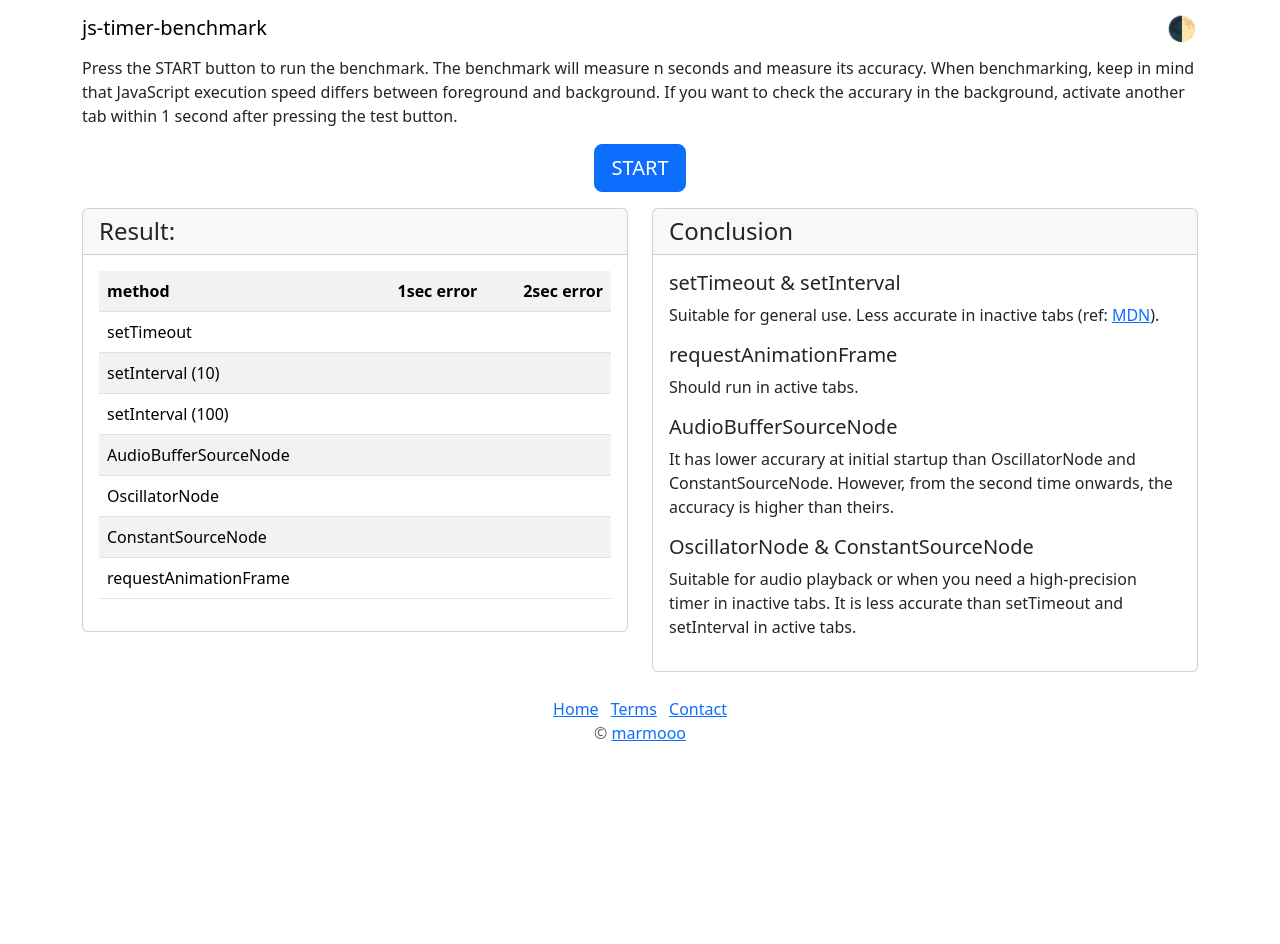
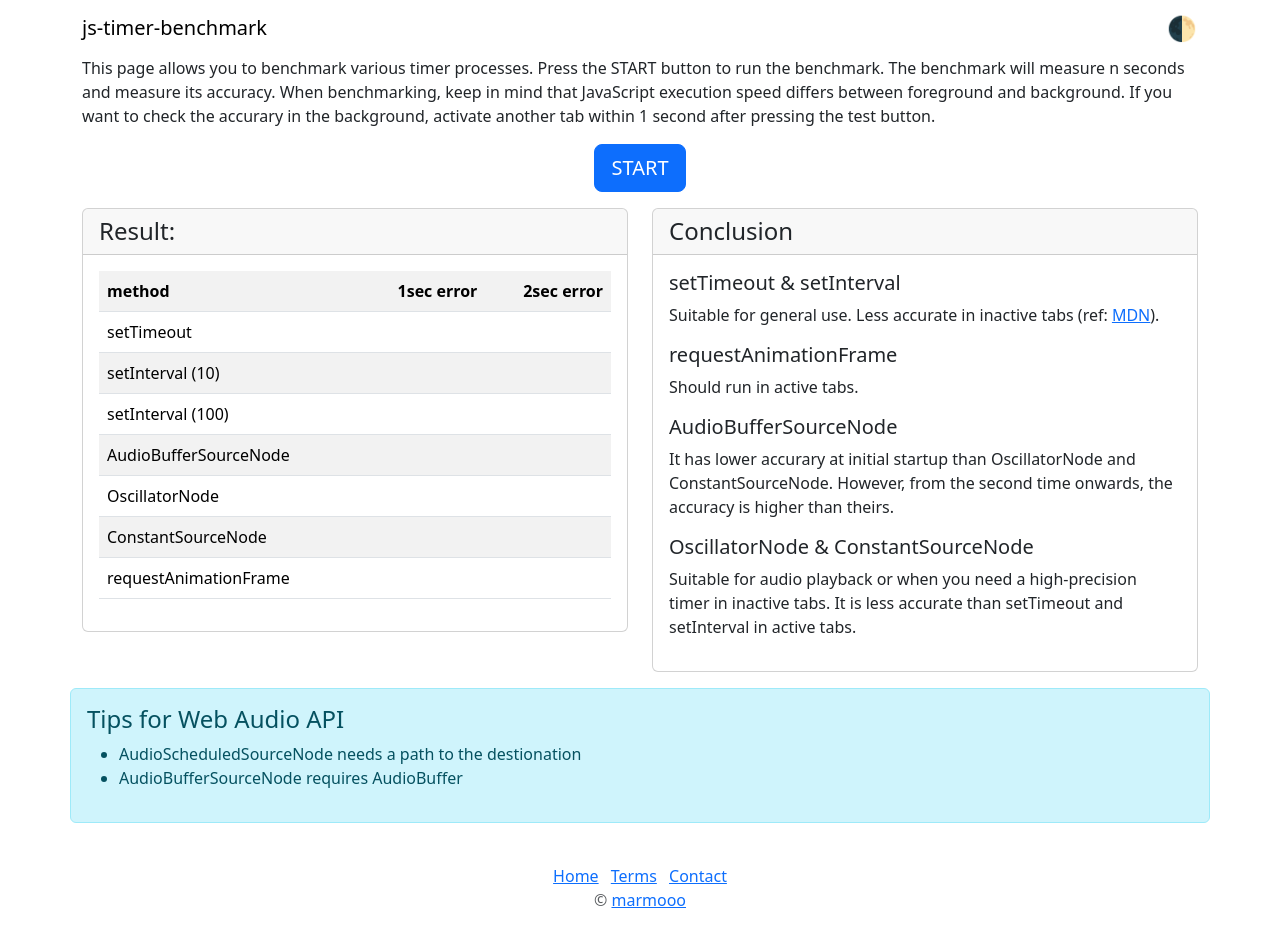
Before and after one commit to marmooo/js-timer-benchmark, a plain HTML site: page src/index.html in a window 1280 px wide. Before the commit the page ends 800 px from the top, so only its background shows below. Drawn offline with nearby package versions, Linux system fonts and the light colour scheme.

Commit message:
add tips

```diff
--- a/src/index.html
+++ b/src/index.html
@@ -46,6 +46,7 @@
         <div class="alert alert-warning">Please turn on Javascript.</div>
       </noscript>
       <p>
+      This page allows you to benchmark various timer processes.
       Press the START button to run the benchmark.
       The benchmark will measure n seconds and measure its accuracy.
       When benchmarking, keep in mind that JavaScript execution speed differs between foreground and background.
@@ -93,6 +94,13 @@
             </div>
           </div>
         </div>
+        <div class="alert alert-info mt-3">
+          <h4>Tips for Web Audio API</h4>
+          <ul>
+            <li>AudioScheduledSourceNode needs a path to the destionation</li>
+            <li>AudioBufferSourceNode requires AudioBuffer</li>
+          </ul>
+        </div>
       </div>
     </main>
     <footer class="pt-4 alert text-center">
```
